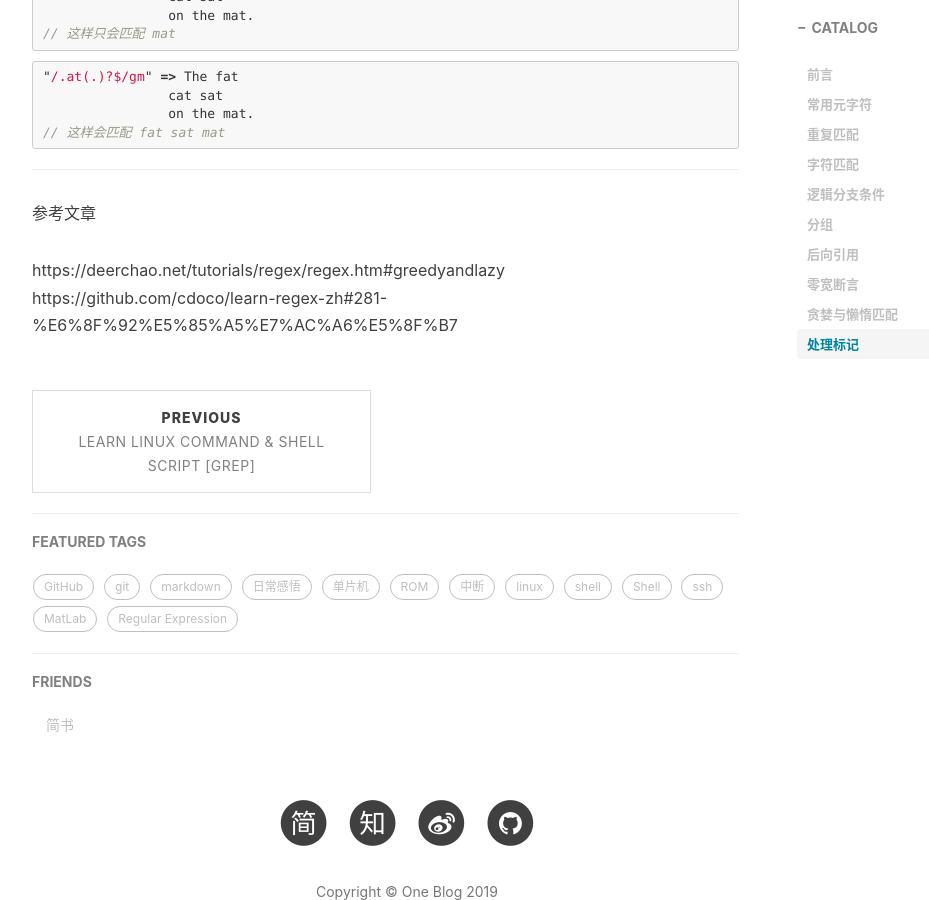
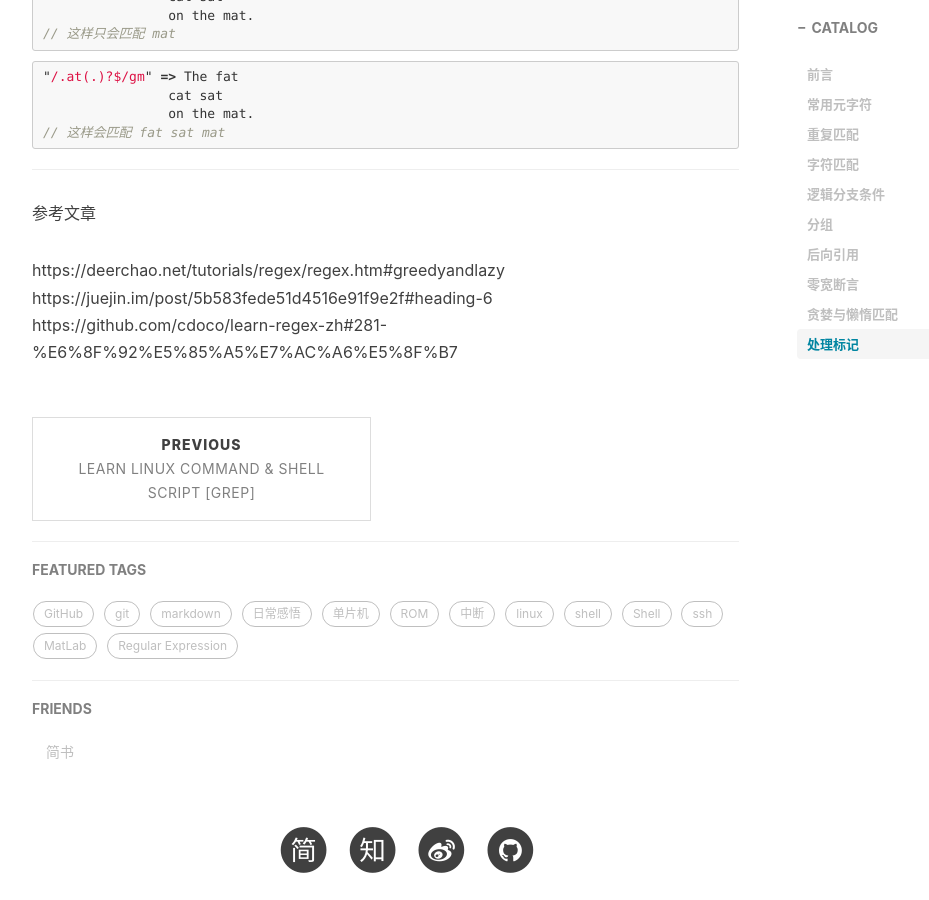
Before and after one commit to yarkable/yarkable.github.io, a Jekyll site: the page built from _posts/2019-04-05-正则表达式快速入门.md, in a window 1280 px wide and 900 px high, scrolled down 6001 px. Shown: the whole window, without its empty margins (233-1162 px from the left). Built offline with Jekyll 4.4.1, drawn with Linux system fonts in a browser that asks for light colours; nearby versions of some CDN libraries; comment, search, counter and statistics services are not loaded; some of the changed lines change nothing that is shown.

Commit message:
upload the eighth post

```diff
--- a/_posts/2019-04-05-正则表达式快速入门.md
+++ b/_posts/2019-04-05-正则表达式快速入门.md
@@ -183,4 +183,5 @@ tags:
 参考文章
 
 https://deerchao.net/tutorials/regex/regex.htm#greedyandlazy
+https://juejin.im/post/5b583fede51d4516e91f9e2f#heading-6
 https://github.com/cdoco/learn-regex-zh#281-%E6%8F%92%E5%85%A5%E7%AC%A6%E5%8F%B7
```
